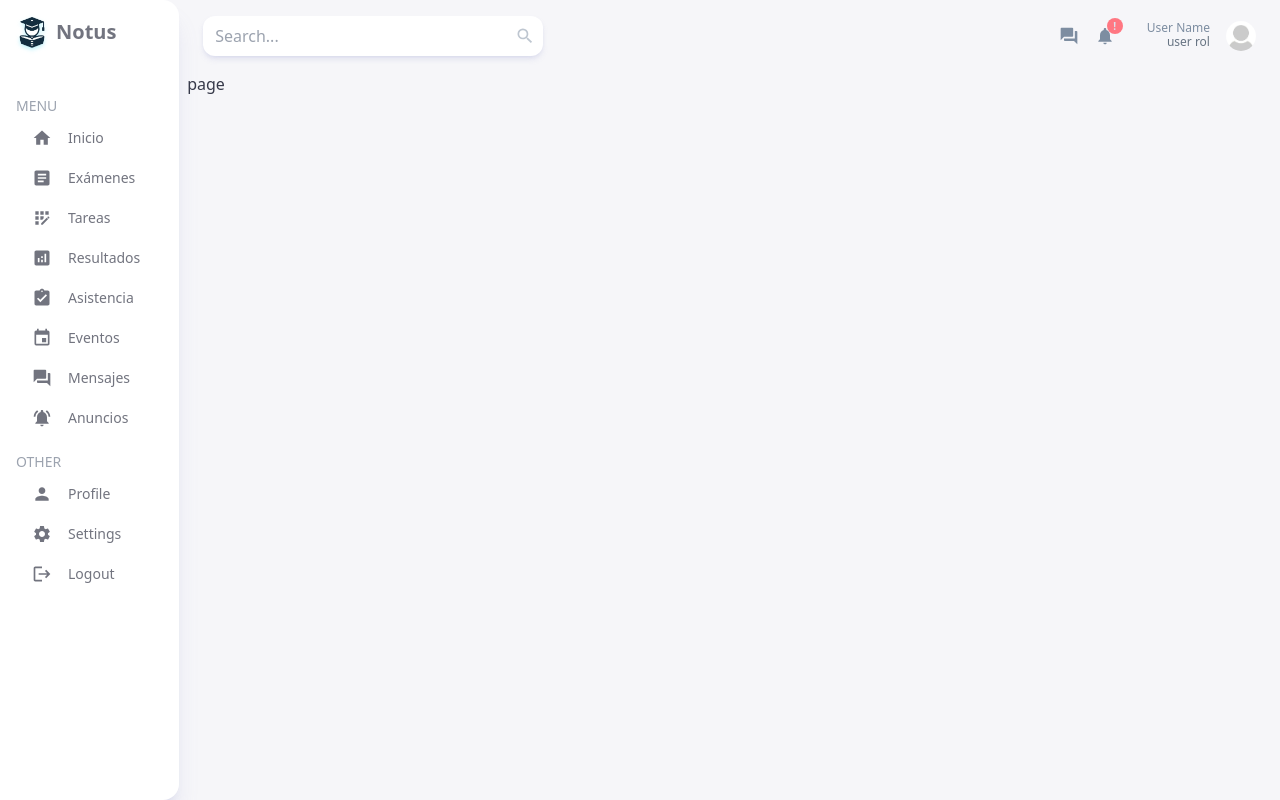
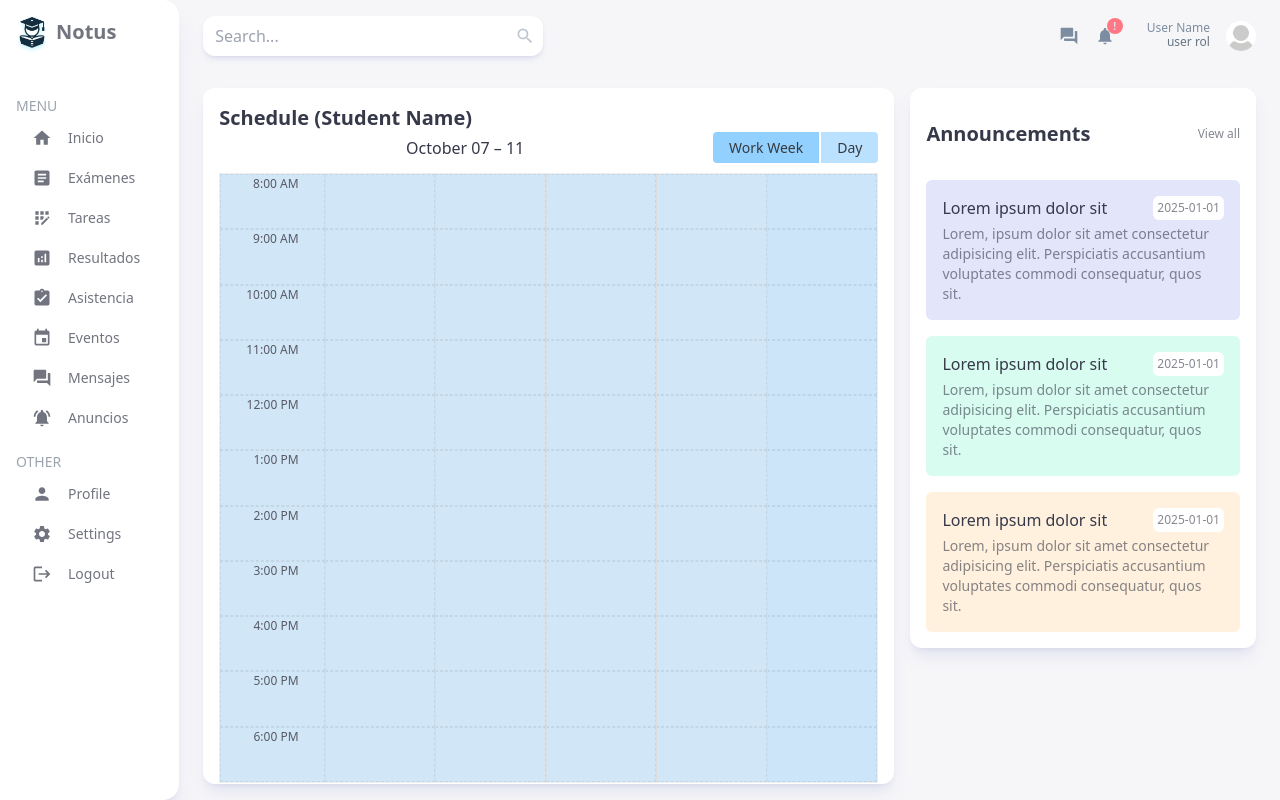
Before and after one commit to thecoderbutcher/notus, a Next.js app: page /parent in a window 1280 px wide. Built offline with nearby package versions, Linux system fonts and the light colour scheme.

Commit message:
replied student page on teacher and parent page

```diff
--- a/app/(dashboard)/layout.tsx
+++ b/app/(dashboard)/layout.tsx
@@ -15,7 +15,7 @@ export default function DasboardLayout({ children,}: Readonly<{ children: React.
             <Menu/>
           </div>
           {/* right */}
-          <div className="w-[86%] md:w-[92%] lg:w-[86%] overflow-scroll px-2">
+          <div className="w-[86%] md:w-[92%] lg:w-[86%] overflow-scroll px-2 flex flex-col">
             <Navbar />
             {children}
           </div>
--- a/app/(dashboard)/parent/page.tsx
+++ b/app/(dashboard)/parent/page.tsx
@@ -1,7 +1,21 @@
+import Announcements from "../(components)/Announcements"
+import BigCalendar from "../(components)/BigCalendar"
+const ParentPage = () => {
 
-const ParentPage = () => {
   return (
-    <div>page</div>
+    <div className="flex flex-col flex-1 md:flex-row gap-4 p-2 lg:p-4">
+      {/* Left content*/}
+      <div className="flex flex-col gap-8 w-full lg:w-2/3 ">
+        <div className='bg-white shadow-lg shadow-shadow rounded-xl w-full h-full p-4'>
+          <p className="text-xl font-semibold">Schedule (Student Name)</p>
+          <BigCalendar />
+        </div>
+      </div>
+      {/* Right content*/}
+      <div className="w-full h-full lg:w-1/3 flex flex-col gap-8">
+        <Announcements />
+      </div>
+    </div>
   )
 }
 
--- a/app/(dashboard)/teacher/page.tsx
+++ b/app/(dashboard)/teacher/page.tsx
@@ -1,7 +1,21 @@
+import Announcements from "../(components)/Announcements"
+import BigCalendar from "../(components)/BigCalendar"
+const TeacherPage = () => {
 
-const TeacherPage = () => {
   return (
-    <div>page</div>
+    <div className="flex flex-col flex-1 md:flex-row gap-4 p-2 lg:p-4">
+      {/* Left content*/}
+      <div className="flex flex-col gap-8 w-full lg:w-2/3 ">
+        <div className='bg-white shadow-lg shadow-shadow rounded-xl w-full h-full p-4'>
+          <p className="text-xl font-semibold">Schedule</p>
+          <BigCalendar />
+        </div>
+      </div>
+      {/* Right content*/}
+      <div className="w-full h-full lg:w-1/3 flex flex-col gap-8">
+        <Announcements />
+      </div>
+    </div>
   )
 }
 
```
